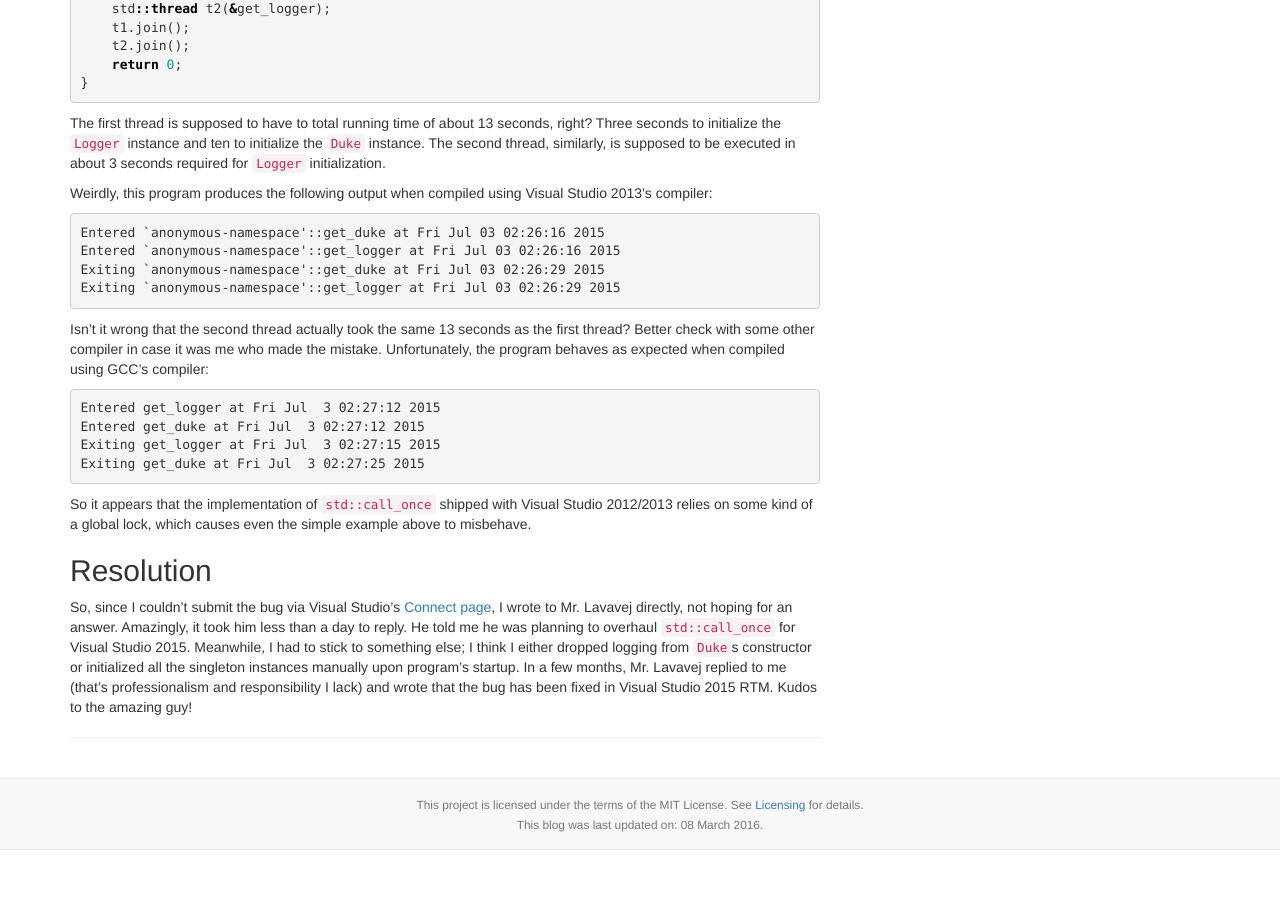
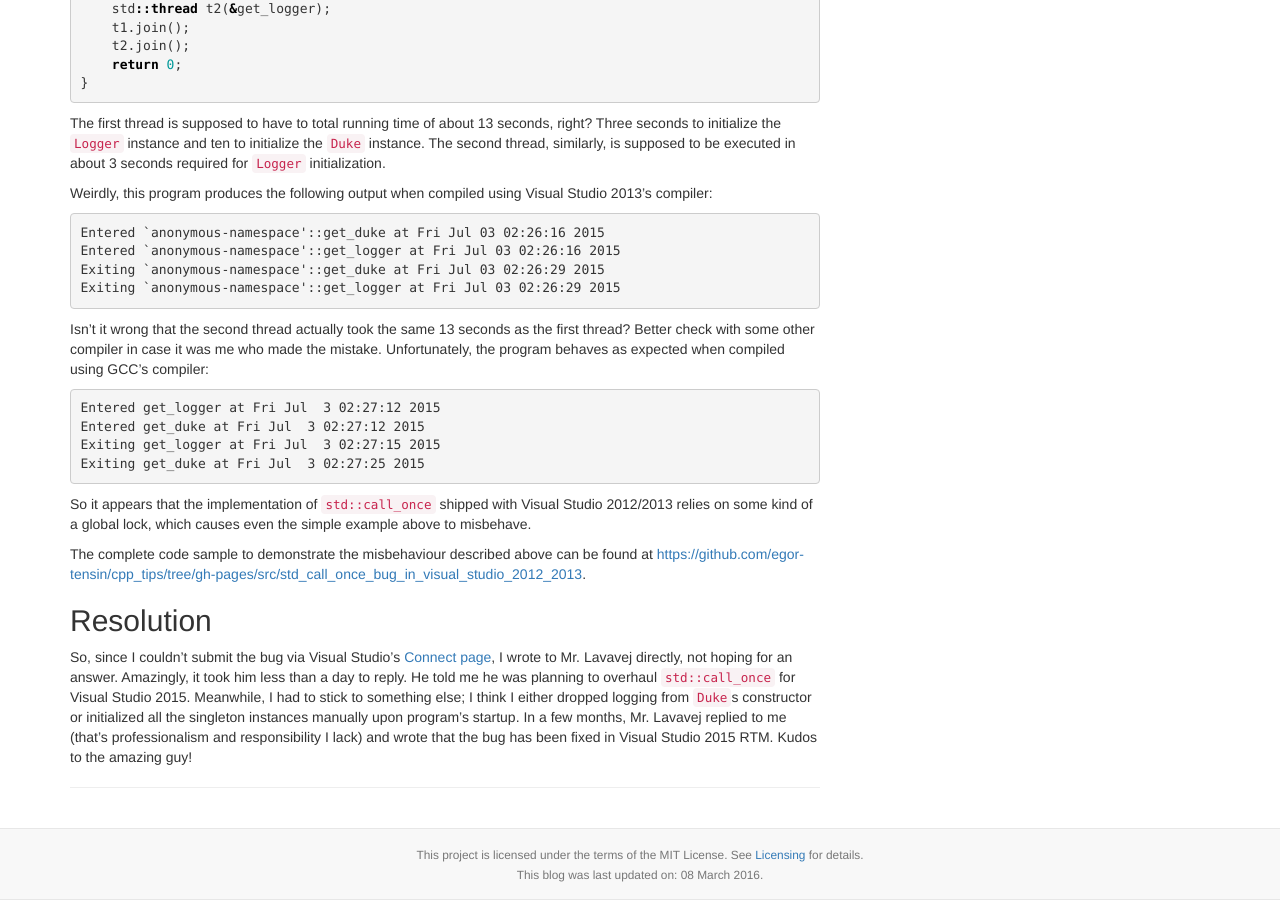
Before and after one commit to egor-tensin/jekyll-theme, a Jekyll site: the page built from _posts/2015-07-03-std-call-once-bug-in-visual-studio-2012-2013.md, in a window 1280 px wide and 900 px high, scrolled down 3857 px. Built offline with Jekyll 4.4.1, drawn with Linux system fonts in a browser that asks for light colours; nearby versions of some CDN libraries; comment, search, counter and statistics services are not loaded; before the commit the page ends 4707 px from its top, so only the background shows below that.

Commit message:
std::call_once: add a complete code sample

```diff
--- a/_posts/2015-07-03-std-call-once-bug-in-visual-studio-2012-2013.md
+++ b/_posts/2015-07-03-std-call-once-bug-in-visual-studio-2012-2013.md
@@ -279,6 +279,10 @@ So it appears that the implementation of `std::call_once` shipped with Visual
 Studio 2012/2013 relies on some kind of a global lock, which causes even the
 simple example above to misbehave.
 
+The complete code sample to demonstrate the misbehaviour described above can be
+found at
+[https://github.com/egor-tensin/cpp_tips/tree/gh-pages/src/std_call_once_bug_in_visual_studio_2012_2013](https://github.com/egor-tensin/cpp_tips/tree/gh-pages/src/std_call_once_bug_in_visual_studio_2012_2013).
+
 ## Resolution
 
 So, since I couldn't submit the bug via Visual Studio's
```
